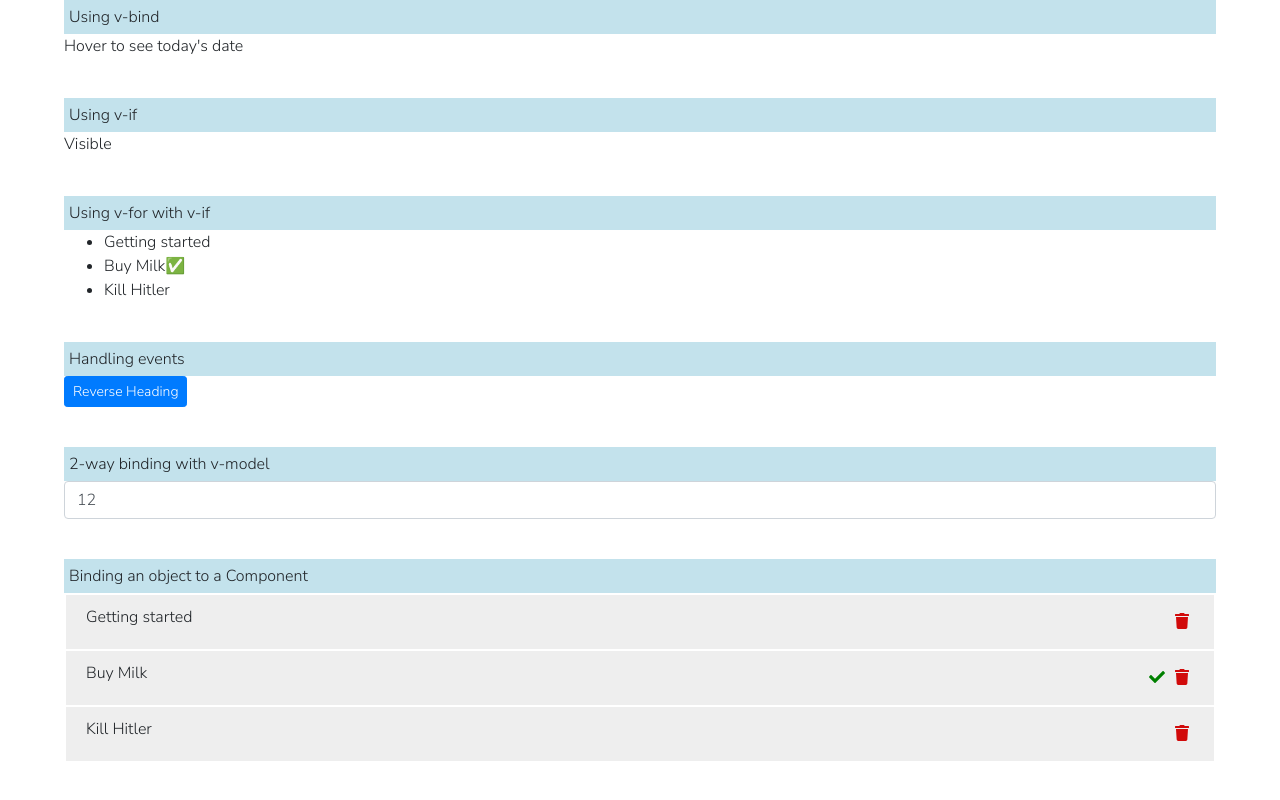
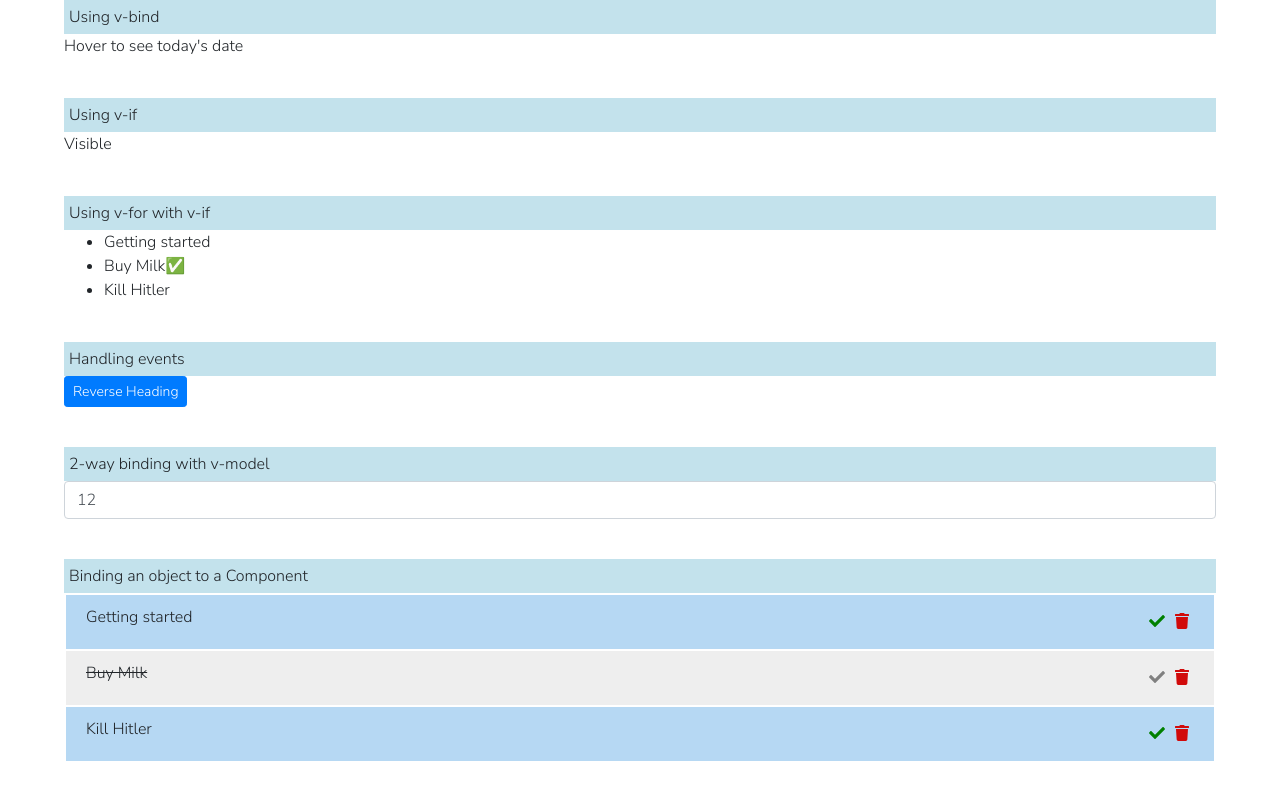
Before and after one commit to brucemakallan/learning-vue, a Vue app: page / in a window 1280 px wide. Shown: the part 334-1134 px from the top of the page. Built offline with nearby package versions, Linux system fonts and the light colour scheme.

Commit message:
Mark items Completed or not

```diff
--- a/src/App.vue
+++ b/src/App.vue
@@ -42,6 +42,9 @@ div {
   font-weight: 300;
 }
 
+.grey {
+  color: grey;
+}
 .green {
   color: green;
 }
--- a/src/components/TodoApp.vue
+++ b/src/components/TodoApp.vue
@@ -35,6 +35,7 @@
       :key="index"
       :todo="todo"
       @delete-element="deleteElement"
+      @mark-as-done="todo.completed = !$event"
     />
   </div>
 </template>
--- a/src/components/TodoElement.vue
+++ b/src/components/TodoElement.vue
@@ -1,17 +1,15 @@
 <template>
-  <div class="todo-element">
+  <div :class="['todo-element', todo.completed ? 'completed' : '']">
     <div>{{ todo.title }}</div>
     <div>
-      <span v-if="todo.completed">
-        <button
-          type="button"
-          title="Complete"
-          class="icon-button green"
-          @click="$emit('complete-element', todo.id)"
-        >
-          <font-awesome-icon icon="check"/>
-        </button>
-      </span>
+      <button
+        type="button"
+        title="Toggle check"
+        class="icon-button green"
+        @click="$emit('mark-as-done', todo.completed)"
+      >
+        <font-awesome-icon icon="check" :class="todo.completed ? 'grey' : 'green'"/>
+      </button>
       <button
         type="button"
         title="Delete"
@@ -38,6 +36,10 @@ export default {
   justify-content: space-between;
   padding: 10px 20px;
   margin: 2px;
+  background-color: #b6d8f3;
+}
+.completed {
+  text-decoration: line-through;
   background-color: #eeeeee;
 }
 </style>
```
